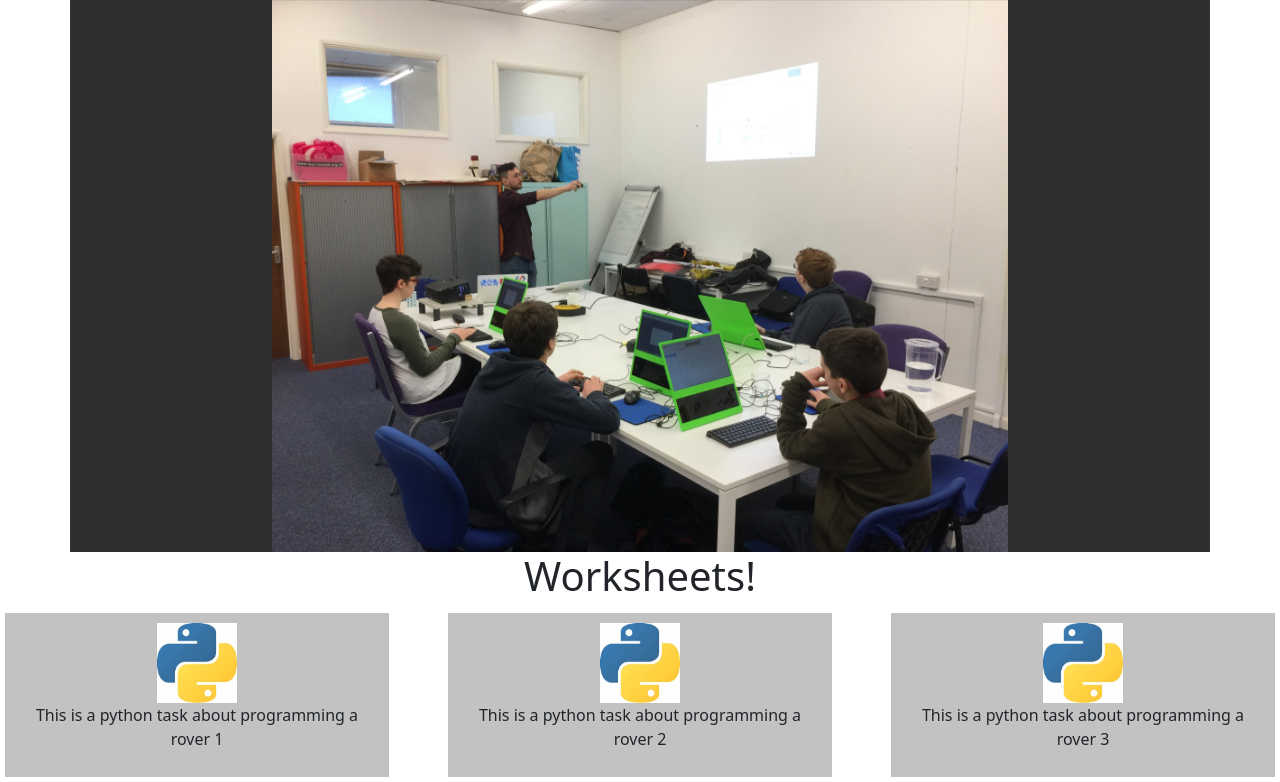
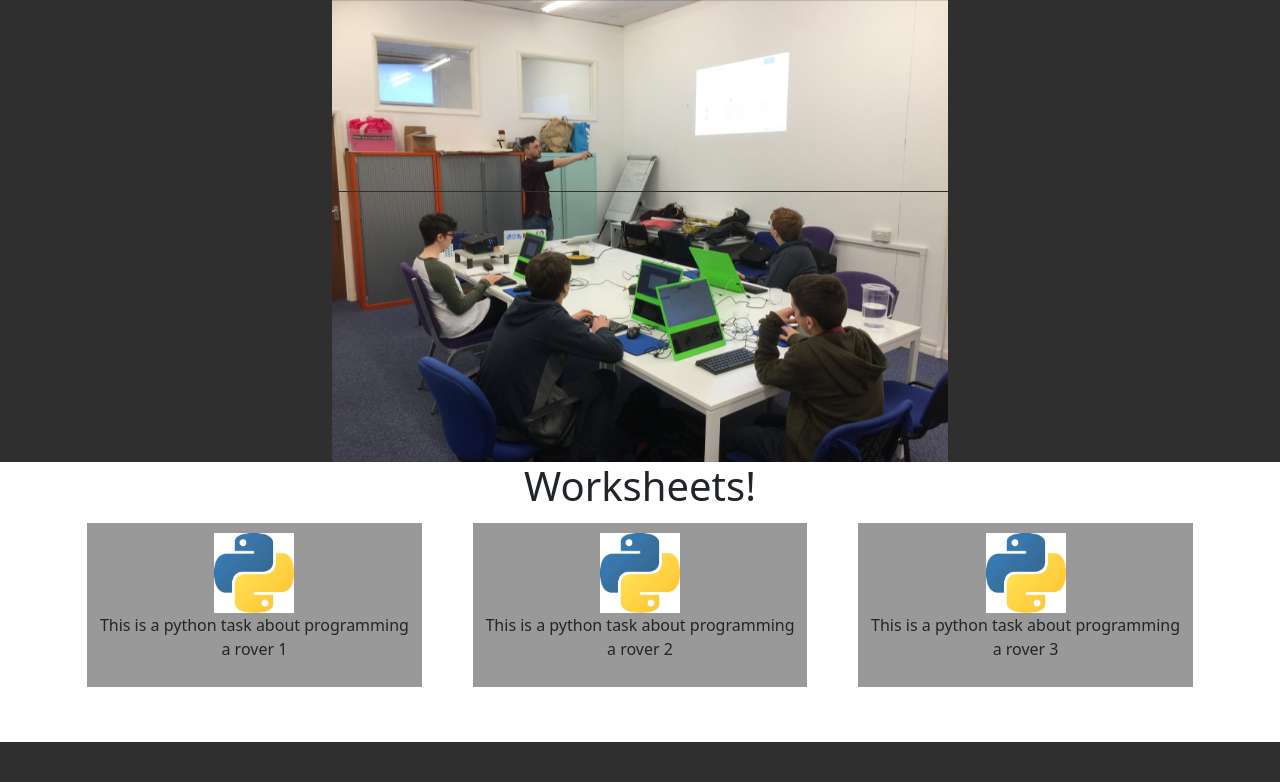
Before and after one commit to SoftwareCornwall/tech-jam-portal, a PHP site: page / in a window 1280 px wide. Shown: the part 58-840 px from the top of the page. After the commit the page ends 800 px from the top, so only its background shows below. Run offline with PHP 8.4, Linux system fonts and the light colour scheme.

Commit message:
changed container type

```diff
--- a/index.html
+++ b/index.html
@@ -42,9 +42,9 @@
 
   <!--Primary bf382a Secondary 2f2f30 Tertiary 9a9999-->
 
-  <div class="container">
+  <div class="container-fluid">
     <div class="row" style="background-color: #2f2f30;">
-      <div class="col-8 mx-auto">
+      <div class="col-6 mx-auto">
         <div id="Carousel" class="carousel slide" data-bs-ride="carousel">
           <div class="carousel-inner">
             <div class="carousel-item active" data-bs-interval="2000">
@@ -62,7 +62,7 @@
     </div>
   </div>
 
-  <div class="container2">
+  <div class="container container2">
     <h1>Worksheets!</h1>
     <div class="row2">
       <div class="image_desc">
--- a/style/styles.css
+++ b/style/styles.css
@@ -13,7 +13,7 @@
     flex-direction: column;
     align-items: center;
     width: 30%;
-    background-color: rgb(194, 194, 194);
+    background-color: #9a9999;
     padding: 10px;
     margin: 5px;
 }
```
